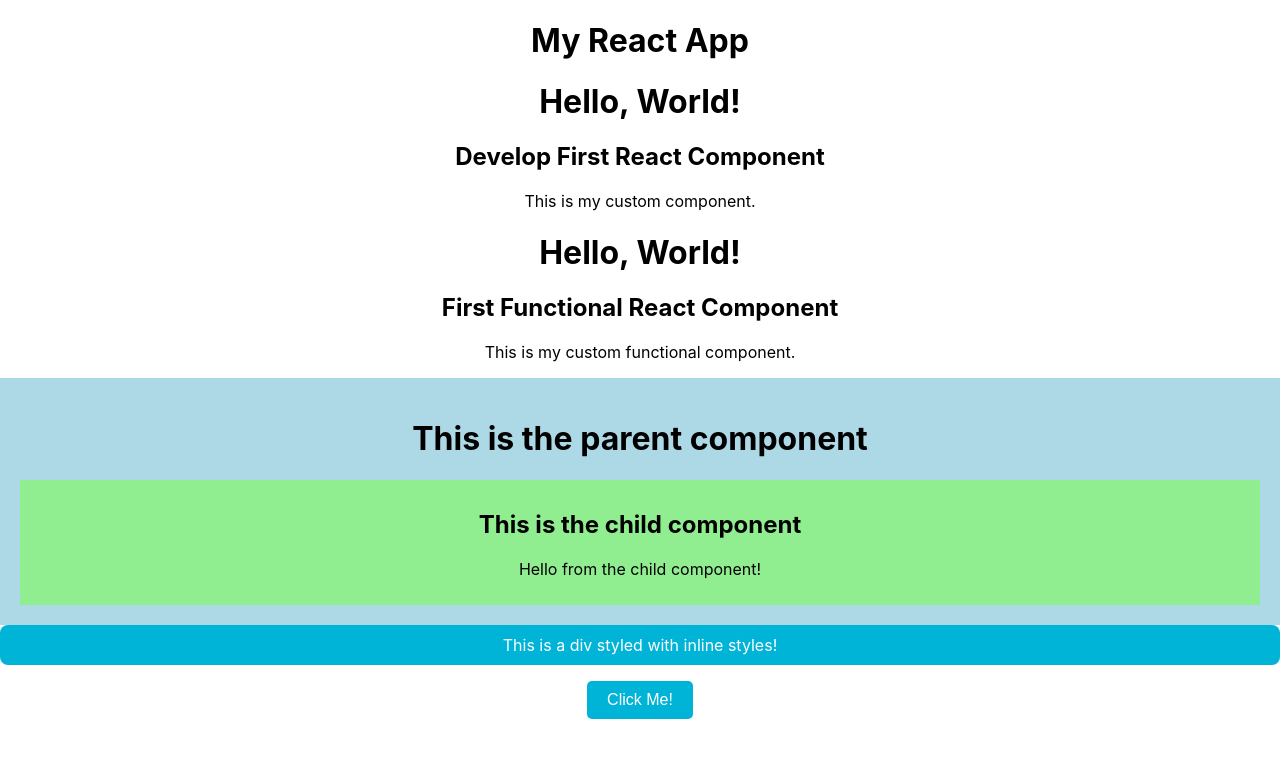
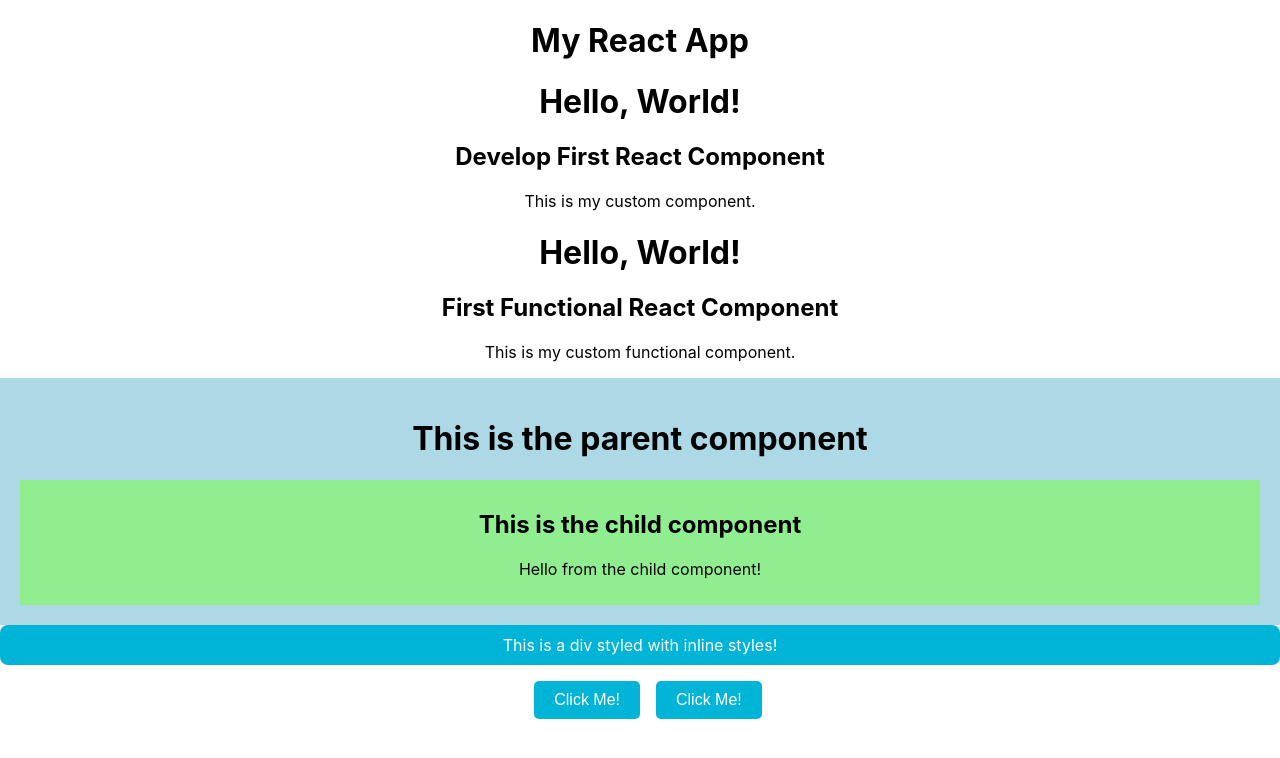
Before and after one commit to dewi-xaltius/react-intro, a React (Create React App) app: page / in a window 1280 px wide. Shown: the top 758 px of the page. Built offline with nearby package versions, Linux system fonts and the light colour scheme.

Commit message:
add example ButtonStyled for styled-components

```diff
--- a/package.json
+++ b/package.json
@@ -9,6 +9,7 @@
     "react": "^18.3.1",
     "react-dom": "^18.3.1",
     "react-scripts": "5.0.1",
+    "styled-components": "^6.1.13",
     "web-vitals": "^2.1.4"
   },
   "scripts": {
--- a/src/App.js
+++ b/src/App.js
@@ -1,5 +1,6 @@
 import './App.css';
 import Button from './components/Button';
+import ButtonStyled from './components/ButtonStyled';
 import InlineStyledDiv from './components/InlineStyle';
 import MyComponent from './components/MyComponent';
 import MyFunctionalComponent from './components/MyFunctionalComponent';
@@ -14,6 +15,7 @@ function App() {
       <ParentComponent />
       <InlineStyledDiv />
       <Button />
+      <ButtonStyled />
     </div>
   );
 }
--- /dev/null
+++ b/src/components/ButtonStyled.js
@@ -0,0 +1,27 @@
+import React from 'react';
+import styled from 'styled-components';
+
+// Create a styled button component
+const StyledButton = styled.button`
+  background-color: #00b4d8;
+  color: white;
+  padding: 10px 20px;
+  border: none;
+  border-radius: 5px;
+  cursor: pointer;
+  font-size: 16px;
+
+  &:hover {
+    background-color: #0096c7;
+  }
+`;
+
+const ButtonStyled = () => {
+  return (
+    <StyledButton>
+      Click Me!
+    </StyledButton>
+  );
+};
+
+export default ButtonStyled;
```
Also changed, not shown: 1 other file (tests, documents, lock files or other folders).
